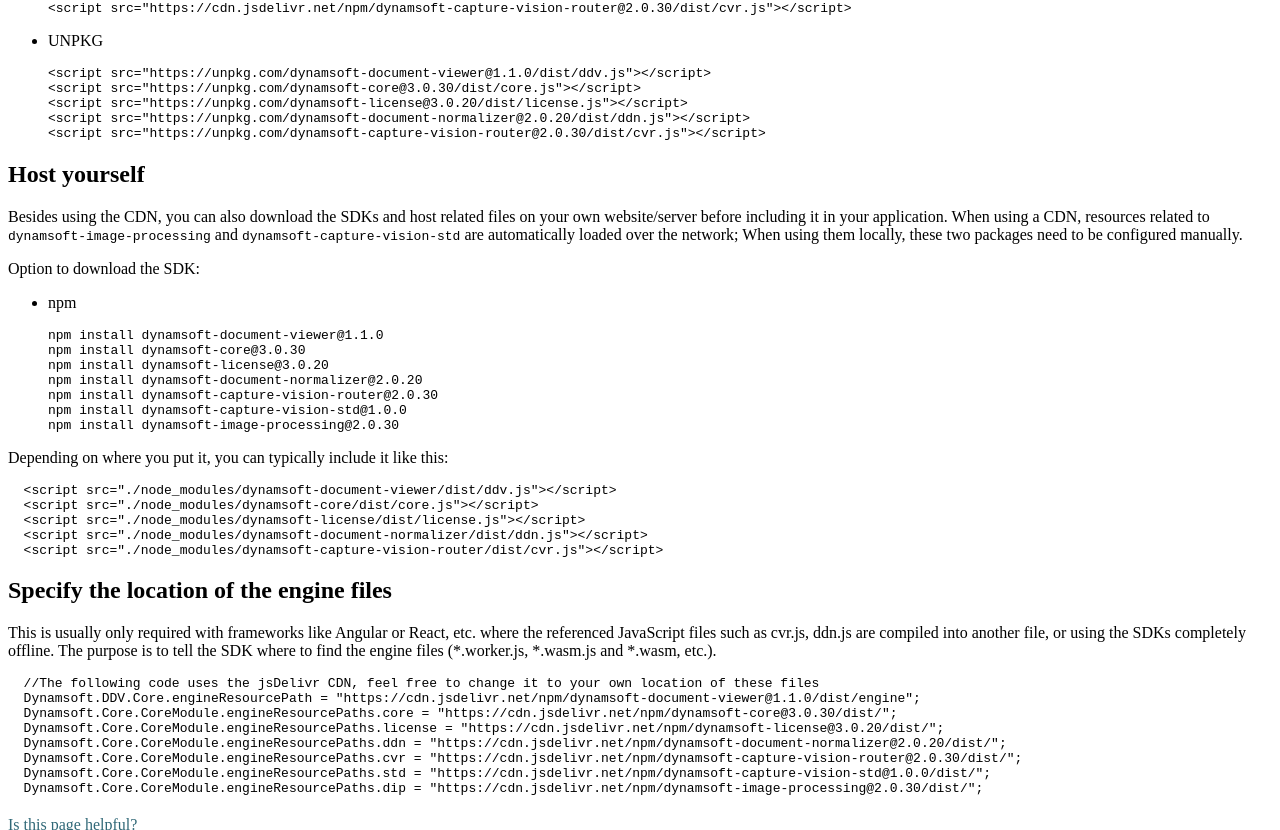
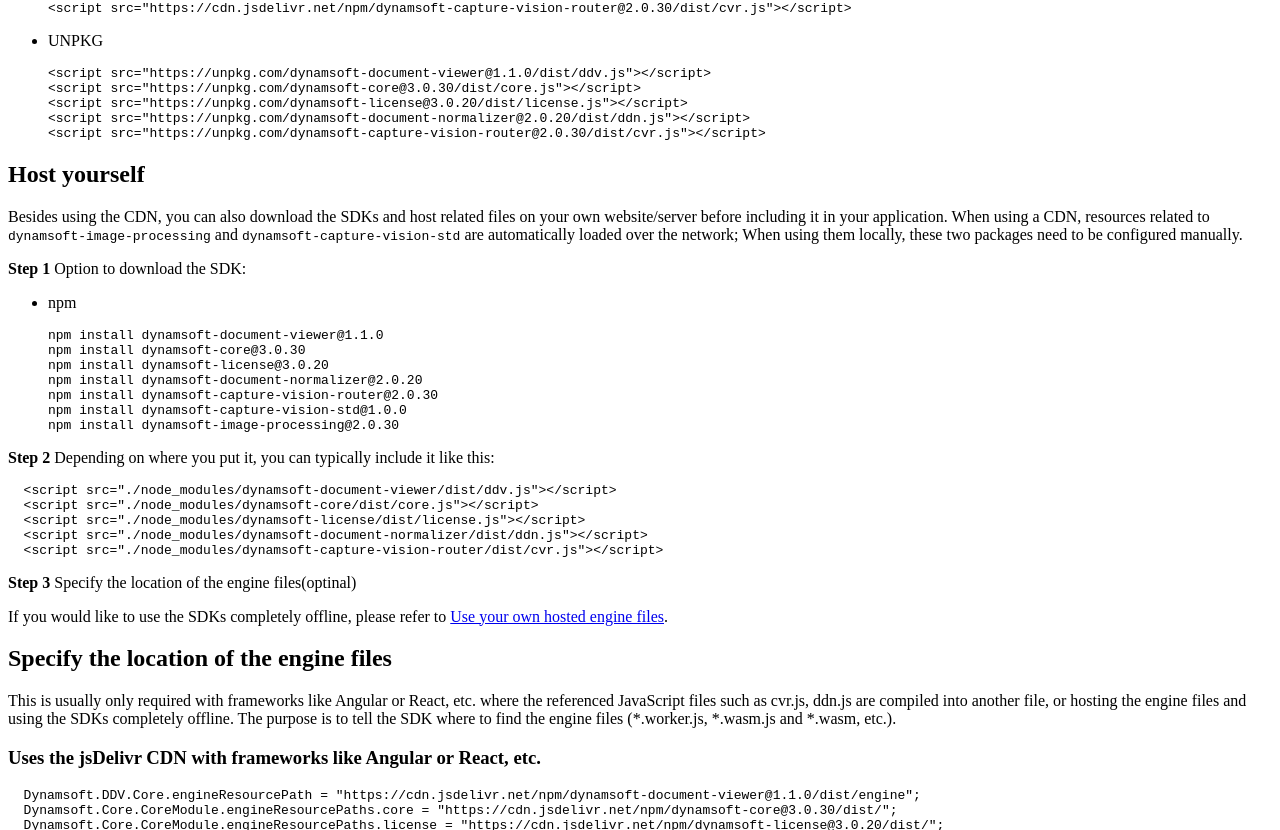
Before and after one commit to dynamsoft-docs/mobile-document-scanner-docs-js, a Jekyll site: the page built from gettingstarted/adddependency.md, in a window 1280 px wide and 1400 px high, scrolled down 914 px. Shown: the top 830 px of the window. Built offline with Jekyll 4.4.1, drawn with Linux system fonts in a browser that asks for light colours; some of the changed text lies outside the part shown; grey boxes are pictures that could not be loaded.

Commit message:
Update adddependency.md

````diff
--- a/gettingstarted/adddependency.md
+++ b/gettingstarted/adddependency.md
@@ -48,7 +48,7 @@ The simplest way to include the SDK is to use either the [jsDelivr](https://jsde
 
 Besides using the CDN, you can also download the SDKs and host related files on your own website/server before including it in your application. When using a CDN, resources related to `dynamsoft-image-processing` and `dynamsoft-capture-vision-std` are automatically loaded over the network; When using them locally, these two packages need to be configured manually.
 
-Option to download the SDK:
+**Step 1** Option to download the SDK:
 {% comment %}
 - From the website
 
@@ -81,10 +81,9 @@ Option to download the SDK:
 
 
 
-Depending on where you put it, you can typically include it like this:
+**Step 2** Depending on where you put it, you can typically include it like this:
 {% comment %}
   ```html
-  <!-- Upon extracting the zip package into your project, you can generally include it in the following manner -->
   <script src="./distributables/dynamsoft-document-viewer@1.1.0/dist/ddv.js"></script>
   <script src="./distributables/dynamsoft-core@3.0.30/dist/core.js"></script>
   <script src="./distributables/dynamsoft-license@3.0.20/dist/license.js"></script>
@@ -102,12 +101,16 @@ or
   <script src="./node_modules/dynamsoft-capture-vision-router/dist/cvr.js"></script>
   ```
 
+**Step 3** Specify the location of the engine files(optinal)
+
+If you would like to use the SDKs completely offline, please refer to [Use your own hosted engine files](#use-your-own-hosted-engine-files).
+
 ## Specify the location of the engine files
 
-This is usually only required with frameworks like Angular or React, etc. where the referenced JavaScript files such as cvr.js, ddn.js are compiled into another file, or using the SDKs completely offline. The purpose is to tell the SDK where to find the engine files (*.worker.js, *.wasm.js and *.wasm, etc.).
+This is usually only required with frameworks like Angular or React, etc. where the referenced JavaScript files such as cvr.js, ddn.js are compiled into another file, or hosting the engine files and using the SDKs completely offline. The purpose is to tell the SDK where to find the engine files (*.worker.js, *.wasm.js and *.wasm, etc.).
 
+### Uses the jsDelivr CDN with frameworks like Angular or React, etc.
   ```typescript
-  //The following code uses the jsDelivr CDN, feel free to change it to your own location of these files
   Dynamsoft.DDV.Core.engineResourcePath = "https://cdn.jsdelivr.net/npm/dynamsoft-document-viewer@1.1.0/dist/engine";
   Dynamsoft.Core.CoreModule.engineResourcePaths.core = "https://cdn.jsdelivr.net/npm/dynamsoft-core@3.0.30/dist/";
   Dynamsoft.Core.CoreModule.engineResourcePaths.license = "https://cdn.jsdelivr.net/npm/dynamsoft-license@3.0.20/dist/";
@@ -116,3 +119,16 @@ This is usually only required with frameworks like Angular or React, etc. where
   Dynamsoft.Core.CoreModule.engineResourcePaths.std = "https://cdn.jsdelivr.net/npm/dynamsoft-capture-vision-std@1.0.0/dist/";
   Dynamsoft.Core.CoreModule.engineResourcePaths.dip = "https://cdn.jsdelivr.net/npm/dynamsoft-image-processing@2.0.30/dist/";
   ```
+
+### Use your own hosted engine files
+
+  ```typescript
+  //Feel free to change it to your own location of these files
+  Dynamsoft.DDV.Core.engineResourcePath = "./node_modules/dynamsoft-document-viewer/dist/engine";
+  Dynamsoft.Core.CoreModule.engineResourcePaths.core = "./node_modules/dynamsoft-core/dist/";
+  Dynamsoft.Core.CoreModule.engineResourcePaths.license = "./node_modules/dynamsoft-license/dist/";
+  Dynamsoft.Core.CoreModule.engineResourcePaths.ddn = "./node_modules/dynamsoft-document-normalizer/dist/";
+  Dynamsoft.Core.CoreModule.engineResourcePaths.cvr = "./node_modules/dynamsoft-capture-vision-router/dist/";
+  Dynamsoft.Core.CoreModule.engineResourcePaths.std = "./node_modules/dynamsoft-capture-vision-std/dist/";
+  Dynamsoft.Core.CoreModule.engineResourcePaths.dip = "./node_modules/dynamsoft-image-processing/dist/";
+  ```
````
